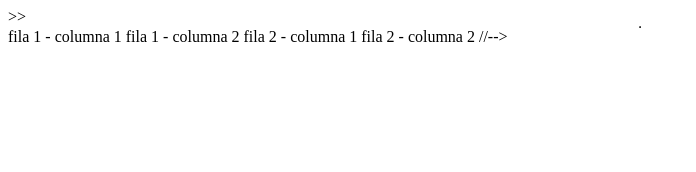
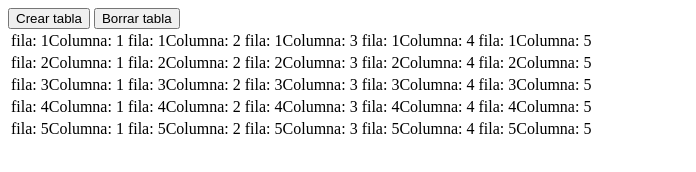
Before and after one commit to antroxu/coursejs, a plain HTML site: page 0Plantillas/crearTablaDinamica.html in a window 1280 px wide. Shown: the whole page, without its empty margins (0-696 px from the left). Drawn offline with Linux system fonts and the light colour scheme.

Commit message:
poner semaforo en adivina parejas y crear tabla dinámica

```diff
--- a/0Plantillas/crearTablaDinamica.html
+++ b/0Plantillas/crearTablaDinamica.html
@@ -6,9 +6,27 @@
     </title>
     <script>
         //https://developer.mozilla.org/es/docs/Web/HTML/Elemento/table
-        window.onload = crearTabla()
 
-        function crearTabla() {
+        var tabla;
+
+        window.onload = function () {crearTabla(5, 5);};
+
+        function borrarTabla() {
+            var filas = tabla.querySelectorAll("tr");
+
+            for (var i=0; i<filas.length;i++)
+            {
+                var columnas = filas[i].querySelectorAll("td");
+                for (var j=0; j<columnas.length;j++)
+                    columnas[j].remove;
+                filas[i].remove;
+            }
+
+            tabla.remove;
+        }
+
+        function crearTabla(nFilas, nColumnas) {
+            var body;
             var fila;
             var columna;
             var texto;
@@ -16,12 +34,17 @@
             var i;
             var j;
 
-            var tabla = document.getElementById("tabla");
+            body = document.getElementsByTagName("body")[0];
+            //tabla = document.getElementById("tabla");
 
-            for (i = 1; i <= 2; i++) {
+            tabla = document.createElement("table");
+
+            body.appendChild(tabla);
+
+            for (i = 1; i <= nFilas; i++) {
                 fila = document.createElement("tr");
                 tabla.appendChild(fila);
-                for (j = 1; j <= 2; j++) {
+                for (j = 1; j <= nColumnas; j++) {
                     columna = document.createElement("td");
                     fila.appendChild(columna);
                     texto = "fila: " + i + "Columna: " + j;
@@ -36,9 +59,16 @@
 </head>
 
 <body>
-    <table id="tabla"></table>
+    <button type="button" onclick="crearTabla(10, 10)">Crear tabla</button>
+
+    <button type="button" onclick="borrarTabla()">Borrar tabla</button>
     <!--
-    <table id = "tabla" border = 1>Tabla--->>></table>
+    <br>
+    <br>
+    <br>
+    <table id="tabla" border=1> </table>
+
+    <table id = "tabla" border = 1></table>
     <table id="tabla" align="center" bgcolor="#008000" cellpadding=4 border=1> </table>
 
 
```
Also changed, not shown: 5adivinaParejas/5adivinaParejas (v2).html (+12 -11 lines).
